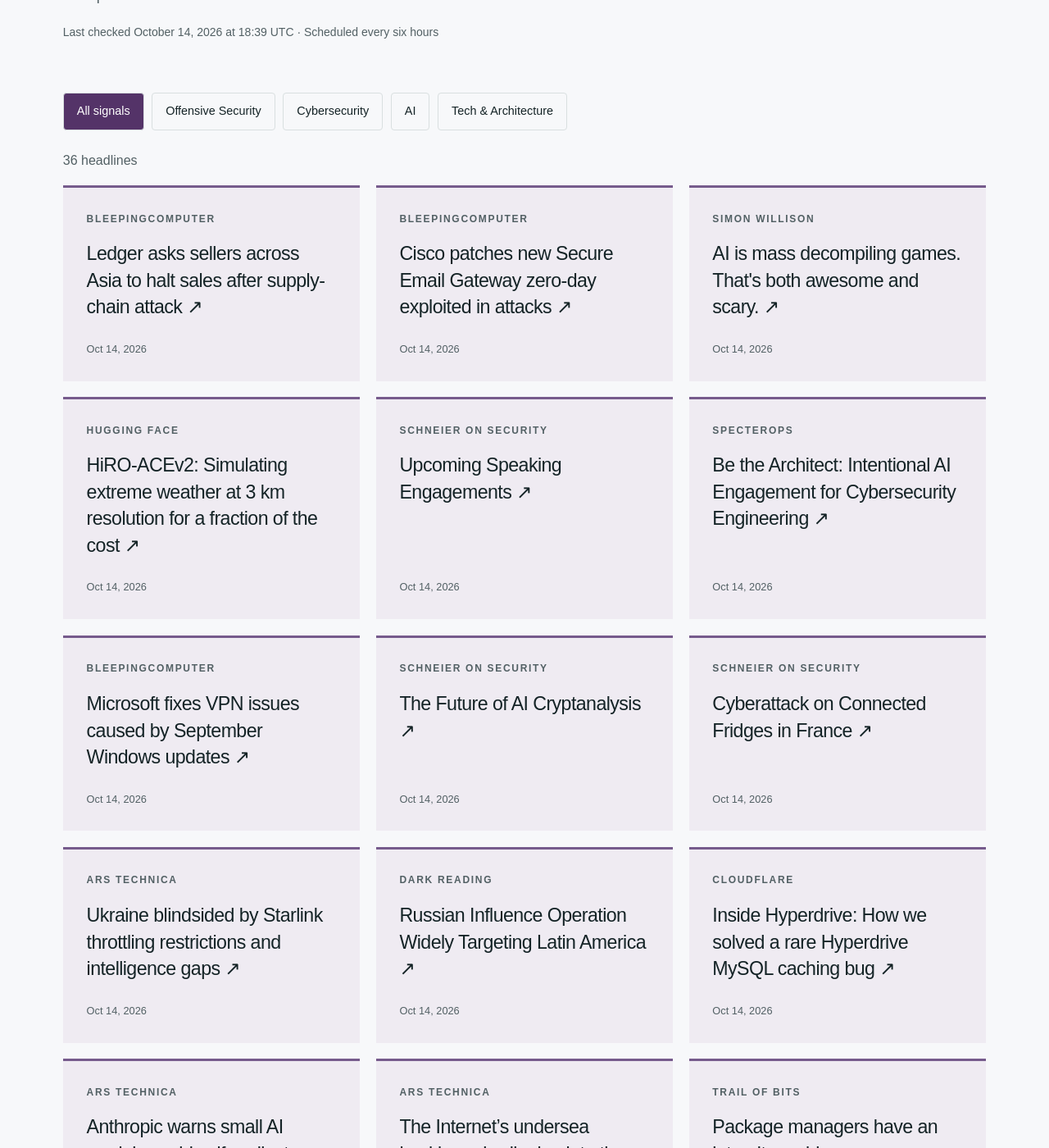
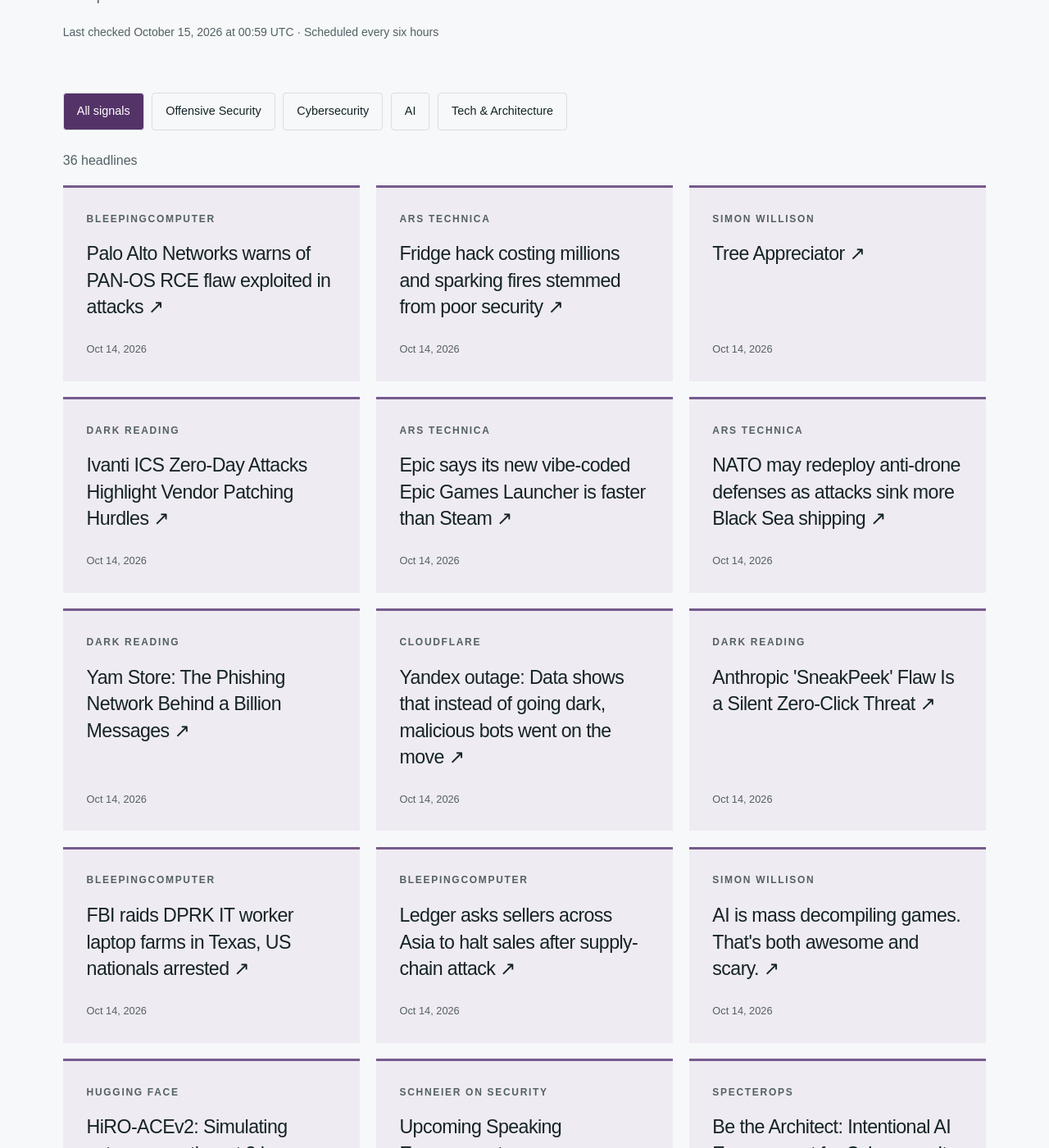
Before and after one commit to hntk/hntk.github.io, a Jekyll site: the page built from news/index.html, in a window 1280 px wide and 1400 px high, scrolled down 375 px. Shown: the whole window at 82% size. Built offline with Jekyll 4.4.1, drawn with Linux system fonts in a browser that asks for light colours; some of the changed text lies outside the part shown.

Commit message:
Refresh News and Signals

```diff
--- a/_data/news.json
+++ b/_data/news.json
@@ -1,18 +1,90 @@
 {
-  "updated": "2026-10-14T18:39:54.918963+00:00",
+  "updated": "2026-10-15T00:59:58.433492+00:00",
   "items": [
     {
-      "title": "Ledger asks sellers across Asia to halt sales after supply-chain attack",
-      "url": "https://www.bleepingcomputer.com/news/security/ledger-asks-sellers-across-asia-to-halt-sales-after-supply-chain-attack/",
-      "published": "2026-10-14T17:46:50+00:00",
+      "title": "Palo Alto Networks warns of PAN-OS RCE flaw exploited in attacks",
+      "url": "https://www.bleepingcomputer.com/news/security/palo-alto-networks-warns-of-pan-os-rce-flaw-exploited-in-attacks/",
+      "published": "2026-10-14T22:56:47+00:00",
       "source": "BleepingComputer",
       "source_id": "bleepingcomputer",
       "category": "cybersecurity"
     },
     {
-      "title": "Cisco patches new Secure Email Gateway zero-day exploited in attacks",
-      "url": "https://www.bleepingcomputer.com/news/security/cisco-patches-actively-exploited-secure-email-gateway-zero-day/",
-      "published": "2026-10-14T17:29:14+00:00",
+      "title": "Fridge hack costing millions and sparking fires stemmed from poor security",
+      "url": "https://arstechnica.com/security/2026/10/fridge-hack-costing-millions-and-sparking-fires-stemmed-from-poor-security/",
+      "published": "2026-10-14T21:35:09+00:00",
+      "source": "Ars Technica",
+      "source_id": "ars-technica",
+      "category": "tech-architecture"
+    },
+    {
+      "title": "Tree Appreciator",
+      "url": "https://simonwillison.net/2026/Oct/14/tree-appreciator/",
+      "published": "2026-10-14T21:23:01+00:00",
+      "source": "Simon Willison",
+      "source_id": "simon-willison",
+      "category": "ai"
+    },
+    {
+      "title": "Ivanti ICS Zero-Day Attacks Highlight Vendor Patching Hurdles",
+      "url": "https://www.darkreading.com/vulnerabilities-threats/ivanti-ics-zero-day-attacks-vendor-patching",
+      "published": "2026-10-14T21:20:13+00:00",
+      "source": "Dark Reading",
+      "source_id": "dark-reading",
+      "category": "cybersecurity"
+    },
+    {
+      "title": "Epic says its new vibe-coded Epic Games Launcher is faster than Steam",
+      "url": "https://arstechnica.com/gaming/2026/10/programming-is-hard-epic-games-leans-on-vibe-coding-for-its-new-launcher-app/",
+      "published": "2026-10-14T21:15:56+00:00",
+      "source": "Ars Technica",
+      "source_id": "ars-technica",
+      "category": "tech-architecture"
+    },
+    {
+      "title": "NATO may redeploy anti-drone defenses as attacks sink more Black Sea shipping",
+      "url": "https://arstechnica.com/gadgets/2026/10/nato-may-redeploy-anti-drone-defenses-as-attacks-sink-more-black-sea-shipping/",
+      "published": "2026-10-14T21:03:11+00:00",
+      "source": "Ars Technica",
+      "source_id": "ars-technica",
+      "category": "tech-architecture"
+    },
+    {
+      "title": "Yam Store: The Phishing Network Behind a Billion Messages",
+      "url": "https://www.darkreading.com/cyberattacks-data-breaches/yam-store-phishing-network-behind-billion-messages",
+      "published": "2026-10-14T20:57:16+00:00",
+      "source": "Dark Reading",
+      "source_id": "dark-reading",
+      "category": "cybersecurity"
+    },
+    {
+      "title": "Yandex outage: Data shows that instead of going dark, malicious bots went on the move",
+      "url": "https://blog.cloudflare.com/yandex-outage/",
+      "published": "2026-10-14T20:24:19+00:00",
+      "source": "Cloudflare",
+      "source_id": "cloudflare",
+      "category": "tech-architecture"
+    },
+    {
+      "title": "Anthropic 'SneakPeek' Flaw Is a Silent Zero-Click Threat",
+      "url": "https://www.darkreading.com/threat-intelligence/new-anthropic-sneakpeek-silent-zero-click-threat",
+      "published": "2026-10-14T20:09:42+00:00",
+      "source": "Dark Reading",
+      "source_id": "dark-reading",
+      "category": "cybersecurity"
+    },
+    {
+      "title": "FBI raids DPRK IT worker laptop farms in Texas, US nationals arrested",
+      "url": "https://www.bleepingcomputer.com/news/security/fbi-raids-dprk-it-worker-laptop-farms-in-texas-us-nationals-arrested/",
+      "published": "2026-10-14T19:41:43+00:00",
+      "source": "BleepingComputer",
+      "source_id": "bleepingcomputer",
+      "category": "cybersecurity"
+    },
+    {
+      "title": "Ledger asks sellers across Asia to halt sales after supply-chain attack",
+      "url": "https://www.bleepingcomputer.com/news/security/ledger-asks-sellers-across-asia-to-halt-sales-after-supply-chain-attack/",
+      "published": "2026-10-14T17:46:50+00:00",
       "source": "BleepingComputer",
       "source_id": "bleepingcomputer",
       "category": "cybersecurity"
@@ -50,14 +122,6 @@
       "category": "offensive-security"
     },
     {
-      "title": "Microsoft fixes VPN issues caused by September Windows updates",
-      "url": "https://www.bleepingcomputer.com/news/microsoft/microsoft-fixes-vpn-issues-caused-by-september-windows-updates/",
-      "published": "2026-10-14T14:27:01+00:00",
-      "source": "BleepingComputer",
-      "source_id": "bleepingcomputer",
-      "category": "cybersecurity"
-    },
-    {
       "title": "The Future of AI Cryptanalysis",
       "url": "https://www.schneier.com/blog/archives/2026/10/the-future-of-ai-cryptanalysis.html",
       "published": "2026-10-14T14:24:18+00:00",
@@ -74,43 +138,11 @@
       "category": "cybersecurity"
     },
     {
-      "title": "Ukraine blindsided by Starlink throttling restrictions and intelligence gaps",
-      "url": "https://arstechnica.com/gadgets/2026/10/ukraine-blindsided-by-starlink-throttling-restrictions-and-intelligence-gaps/",
-      "published": "2026-10-14T13:56:11+00:00",
-      "source": "Ars Technica",
-      "source_id": "ars-technica",
-      "category": "tech-architecture"
-    },
-    {
-      "title": "Russian Influence Operation Widely Targeting Latin America",
-      "url": "https://www.darkreading.com/cyberattacks-data-breaches/russian-influence-operation-targeting-latin-america",
-      "published": "2026-10-14T13:00:00+00:00",
-      "source": "Dark Reading",
-      "source_id": "dark-reading",
-      "category": "cybersecurity"
-    },
-    {
       "title": "Inside Hyperdrive: How we solved a rare Hyperdrive MySQL caching bug",
       "url": "https://blog.cloudflare.com/hyperdrive-mysql/",
       "published": "2026-10-14T13:00:00+00:00",
       "source": "Cloudflare",
       "source_id": "cloudflare",
-      "category": "tech-architecture"
-    },
-    {
-      "title": "Anthropic warns small AI models could self-replicate through IoT devices",
-      "url": "https://arstechnica.com/security/2026/10/anthropic-warns-small-ai-models-could-self-replicate-through-iot-devices/",
-      "published": "2026-10-14T12:55:06+00:00",
-      "source": "Ars Technica",
-      "source_id": "ars-technica",
-      "category": "tech-architecture"
-    },
-    {
-      "title": "The Internet’s undersea backbone is slipping into the danger zone",
-      "url": "https://arstechnica.com/gadgets/2026/10/the-internets-undersea-backbone-is-slipping-into-to-the-danger-zone/",
-      "published": "2026-10-14T11:15:24+00:00",
-      "source": "Ars Technica",
-      "source_id": "ars-technica",
       "category": "tech-architecture"
     },
     {
@@ -138,14 +170,6 @@
       "category": "ai"
     },
     {
-      "title": "Ransomware Gangs Embrace Physical Threats, Family Stalking?",
-      "url": "https://www.darkreading.com/cybersecurity-analytics/ransomware-gangs-physical-threats-family-stalking",
-      "published": "2026-10-14T05:00:00+00:00",
-      "source": "Dark Reading",
-      "source_id": "dark-reading",
-      "category": "cybersecurity"
-    },
-    {
       "title": "An OpenAI Employee Allegedly Used a Chatbot to Help Plant a Recording Device at the Office",
       "url": "https://www.wired.com/story/an-openai-employee-allegedly-used-a-chatbot-to-help-plant-a-recording-device-at-the-office/",
       "published": "2026-10-13T23:17:59+00:00",
@@ -162,22 +186,6 @@
       "category": "ai"
     },
     {
-      "title": "Zero-Days Lurk in Microsoft's Overgrown October Patch Tuesday",
-      "url": "https://www.darkreading.com/vulnerabilities-threats/zero-days-microsoft-october-patch-tuesday",
-      "published": "2026-10-13T22:29:57+00:00",
-      "source": "Dark Reading",
-      "source_id": "dark-reading",
-      "category": "cybersecurity"
-    },
-    {
-      "title": "llm-gemini 0.35",
-      "url": "https://simonwillison.net/2026/Oct/13/llm-gemini/",
-      "published": "2026-10-13T22:28:54+00:00",
-      "source": "Simon Willison",
-      "source_id": "simon-willison",
-      "category": "ai"
-    },
-    {
       "title": "Run fast, private agents on-device with LFM2.5-24B-A2B",
       "url": "https://huggingface.co/blog/LiquidAI/lfm25-24b-a2b",
       "published": "2026-10-13T17:05:48+00:00",
@@ -189,14 +197,6 @@
       "title": "Under the hood, off the hot path: How D1 scales to millions of databases",
       "url": "https://blog.cloudflare.com/d1-control-plane/",
       "published": "2026-10-13T16:20:18+00:00",
-      "source": "Cloudflare",
-      "source_id": "cloudflare",
-      "category": "tech-architecture"
-    },
-    {
-      "title": "Rewinding the exponential: How we keep hardware usage down",
-      "url": "https://blog.cloudflare.com/rewinding-the-exponential/",
-      "published": "2026-10-13T15:51:41+00:00",
       "source": "Cloudflare",
       "source_id": "cloudflare",
       "category": "tech-architecture"
@@ -295,79 +295,79 @@
       "id": "ars-technica",
       "name": "Ars Technica",
       "status": "ok",
-      "last_success": "2026-10-14T18:39:54.918963+00:00"
+      "last_success": "2026-10-15T00:59:58.433492+00:00"
     },
     {
       "id": "bleepingcomputer",
       "name": "BleepingComputer",
       "status": "ok",
-      "last_success": "2026-10-14T18:39:54.918963+00:00"
+      "last_success": "2026-10-15T00:59:58.433492+00:00"
     },
     {
       "id": "cloudflare",
       "name": "Cloudflare",
       "status": "ok",
-      "last_success": "2026-10-14T18:39:54.918963+00:00"
+      "last_success": "2026-10-15T00:59:58.433492+00:00"
     },
     {
       "id": "dark-reading",
       "name": "Dark Reading",
       "status": "ok",
-      "last_success": "2026-10-14T18:39:54.918963+00:00"
+      "last_success": "2026-10-15T00:59:58.433492+00:00"
     },
     {
       "id": "hugging-face",
       "name": "Hugging Face",
       "status": "ok",
-      "last_success": "2026-10-14T18:39:54.918963+00:00"
+      "last_success": "2026-10-15T00:59:58.433492+00:00"
     },
     {
       "id": "microsoft-research",
       "name": "Microsoft Research",
       "status": "ok",
-      "last_success": "2026-10-14T18:39:54.918963+00:00"
+      "last_success": "2026-10-15T00:59:58.433492+00:00"
     },
     {
       "id": "nvidia",
       "name": "NVIDIA",
       "status": "ok",
-      "last_success": "2026-10-14T18:39:54.918963+00:00"
+      "last_success": "2026-10-15T00:59:58.433492+00:00"
     },
     {
       "id": "portswigger",
       "name": "PortSwigger Research",
       "status": "ok",
-      "last_success": "2026-10-14T18:39:54.918963+00:00"
+      "last_success": "2026-10-15T00:59:58.433492+00:00"
     },
     {
       "id": "schneier",
       "name": "Schneier on Security",
       "status": "ok",
-      "last_success": "2026-10-14T18:39:54.918963+00:00"
+      "last_success": "2026-10-15T00:59:58.433492+00:00"
     },
     {
       "id": "simon-willison",
       "name": "Simon Willison",
       "status": "ok",
-      "last_success": "2026-10-14T18:39:54.918963+00:00"
+      "last_success": "2026-10-15T00:59:58.433492+00:00"
     },
     {
       "id": "specterops",
       "name": "SpecterOps",
       "status": "ok",
-      "last_success": "2026-10-14T18:39:54.918963+00:00"
+      "last_success": "2026-10-15T00:59:58.433492+00:00"
     },
     {
       "id": "trail-of-bits",
       "name": "Trail of Bits",
       "status": "ok",
-      "last_success": "2026-10-14T18:39:54.918963+00:00"
+      "last_success": "2026-10-15T00:59:58.433492+00:00"
     },
     {
       "id": "wired",
       "name": "WIRED Security",
       "status": "ok",
-      "last_success": "2026-10-14T18:39:54.918963+00:00"
+      "last_success": "2026-10-15T00:59:58.433492+00:00"
     }
   ]
 }
```
